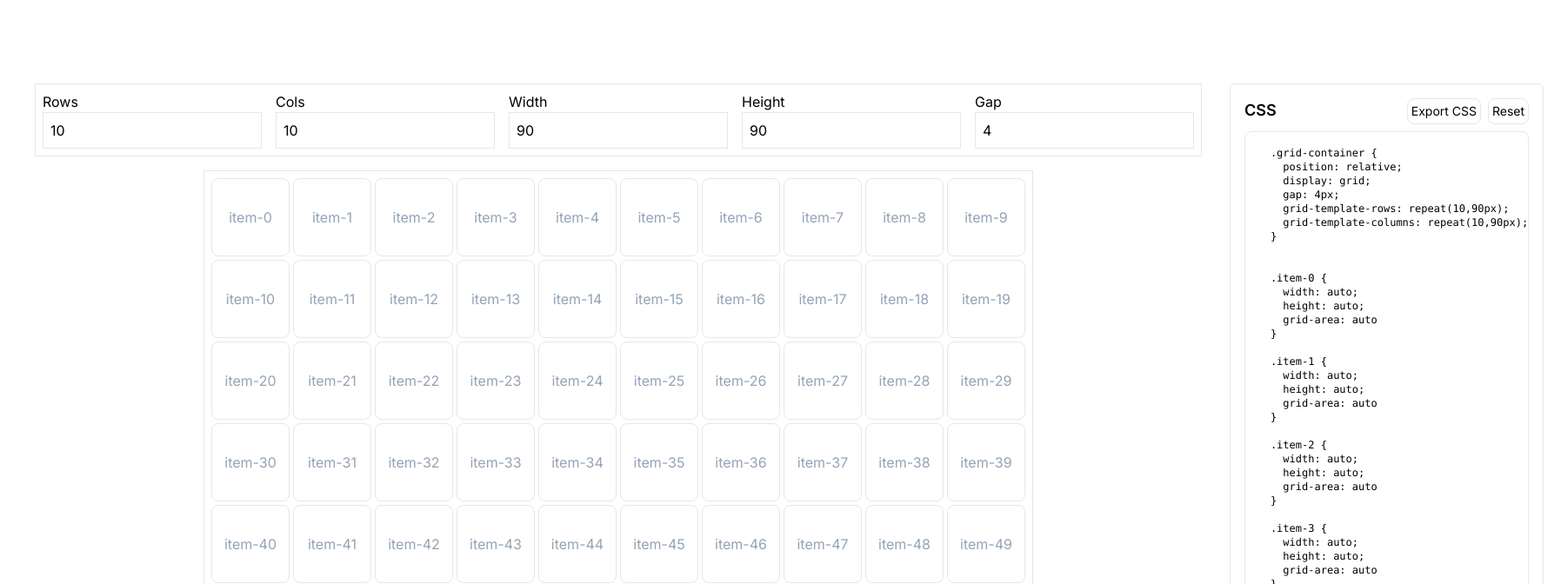
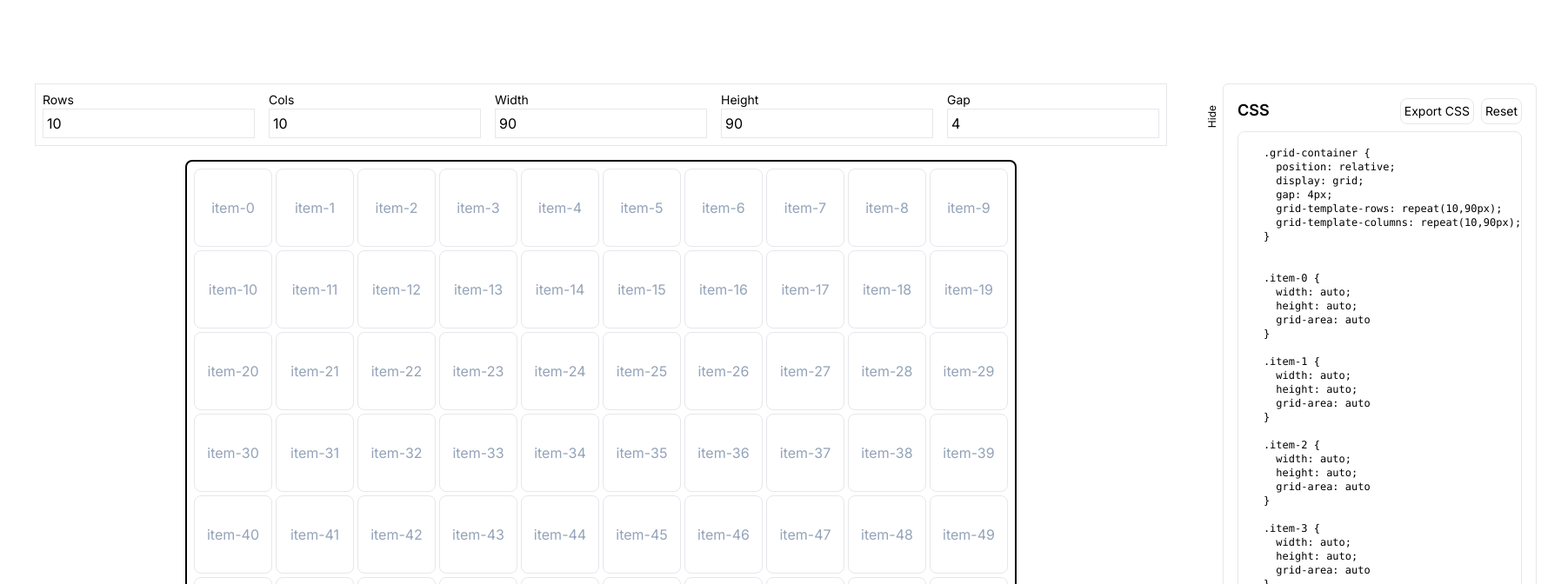
Before and after one commit to leye195/grid-generator, a Next.js app: page / in a window 1280 px wide. Shown: the top 672 px of the page at 87% size, 1795 px wide, since content can reach past the window. Built offline with nearby package versions, Linux system fonts and the light colour scheme.

Commit message:
style: set Hide button on CSS

```diff
--- a/src/components/GridBox.tsx
+++ b/src/components/GridBox.tsx
@@ -34,6 +34,7 @@ const GridItem = styled.div<{ resizable: string; height: number }>`
 
 const GridBox = () => {
   const [isLoading, setIsLoading] = useState(true);
+  const [isHideCSS, setIsHideCSS] = useState(false);
   const isMounted = useMounted();
   const ref = useRef<HTMLDivElement>(null);
   const item = useRef<WithNull<HTMLDivElement>>(null);
@@ -162,14 +163,16 @@ const GridBox = () => {
           <Loader />
         </Overlay>
       ) : (
-        <div className="flex gap-3 w-full">
-          <div className="flex flex-col gap-4">
+        <div className="flex gap-[48px] w-full justify-between">
+          <section className="flex flex-col gap-4">
             <div className="flex gap-4 border p-2 w-fukk">
               <div className="flex flex-col">
-                <label htmlFor="rows">Rows</label>
+                <label className="text-sm" htmlFor="rows">
+                  Rows
+                </label>
                 <input
                   id="rows"
-                  className="border p-2"
+                  className="border p-1"
                   type="number"
                   value={input.rows}
                   onChange={(e) =>
@@ -181,9 +184,11 @@ const GridBox = () => {
                 />
               </div>
               <div className="flex flex-col">
-                <label htmlFor="rows">Cols</label>
+                <label className="text-sm" htmlFor="rows">
+                  Cols
+                </label>
                 <input
-                  className="border p-2"
+                  className="border p-1"
                   type="number"
                   value={input.cols}
                   onChange={(e) =>
@@ -195,9 +200,11 @@ const GridBox = () => {
                 />
               </div>
               <div className="flex flex-col">
-                <label htmlFor="width">Width</label>
+                <label className="text-sm" htmlFor="width">
+                  Width
+                </label>
                 <input
-                  className="border p-2"
+                  className="border p-1"
                   type="number"
                   value={input.width}
                   onChange={(e) =>
@@ -209,9 +216,11 @@ const GridBox = () => {
                 />
               </div>
               <div className="flex flex-col">
-                <label htmlFor="height">Height</label>
+                <label className="text-sm" htmlFor="height">
+                  Height
+                </label>
                 <input
-                  className="border p-2"
+                  className="border p-1"
                   type="number"
                   value={input.height}
                   onChange={(e) =>
@@ -223,9 +232,11 @@ const GridBox = () => {
                 />
               </div>
               <div className="flex flex-col">
-                <label htmlFor="gap">Gap</label>
+                <label className="text-sm" htmlFor="gap">
+                  Gap
+                </label>
                 <input
-                  className="border p-2"
+                  className="border p-1"
                   type="number"
                   value={input.gap}
                   onChange={(e) =>
@@ -237,11 +248,11 @@ const GridBox = () => {
                 />
               </div>
             </div>
-            <div className="grid-wrapper w-fit border relative">
+            <div className="grid-wrapper w-fit border-2 relative border-black rounded-lg">
               <Suspense>
                 <GridBoard
                   ref={ref}
-                  className="grid-container p-2 w-fit mx-auto"
+                  className="grid-container p-2 w-fit mx-auto "
                   rowstemplate={`repeat(${input.rows ?? 10},${
                     input.height ?? 10
                   }px)`}
@@ -288,9 +299,21 @@ const GridBox = () => {
                 </GridBoard>
               </Suspense>
             </div>
-          </div>
-          <div className="px-5 w-full flex flex-col gap-2">
-            <div className="flex flex-col gap-2 border rounded-md p-4  h-full">
+          </section>
+          <section
+            className={`h-fit flex flex-col gap-2 pl-4 relative max-w-[400px] ${
+              isHideCSS ? "w-0 border-l" : "w-full"
+            }`}
+          >
+            <button
+              className="absolute rotate-[-90deg] origin-bottom-right right-[calc(95%+5px)] bottom-[96%] before:content-[''] before:absolute before:top-0 before:left-[-4px] before:w-[calc(100%+8px)] before:h-[calc(100%+2px)] before:hover:bg-gray-400/20 before:rounded-md"
+              onClick={() => setIsHideCSS((prev) => !prev)}
+            >
+              <span className="text-xs hover:text-white">
+                {isHideCSS ? "Show" : "Hide"}
+              </span>
+            </button>
+            <div className="flex flex-col gap-2 border rounded-md p-4">
               <div className="flex justify-between">
                 <label className="text-lg font-semibold">CSS</label>
                 <div className="flex gap-2">
@@ -312,7 +335,7 @@ const GridBox = () => {
                 <pre>{css}</pre>
               </div>
             </div>
-          </div>
+          </section>
         </div>
       )}
     </>
```
